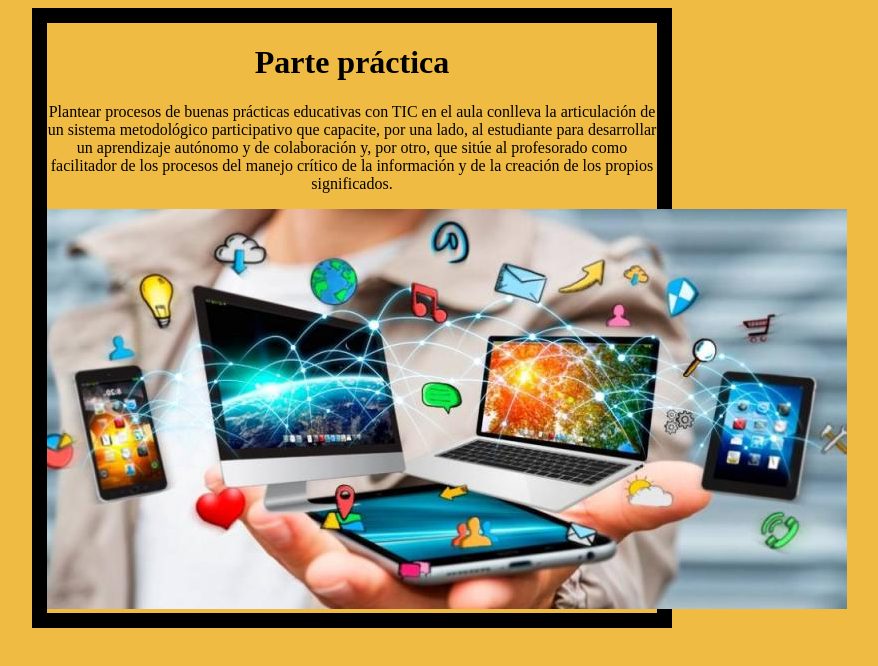
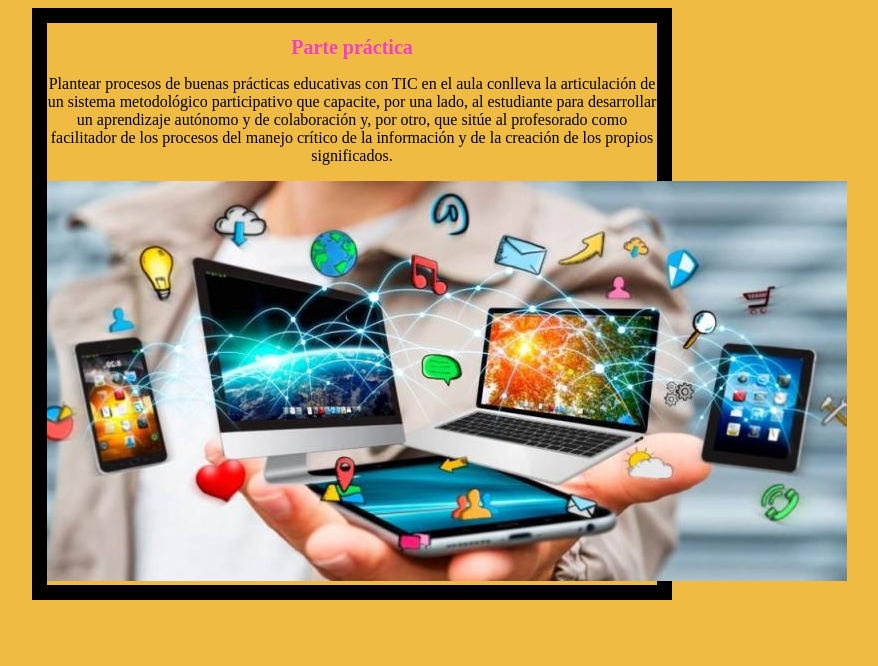
Before and after one commit to paulaacc5/miweb, a plain HTML site: page prácticas.html in a window 1280 px wide. Shown: the whole page, without its empty margins (288-1166 px from the left). Drawn offline with Linux system fonts and the light colour scheme.

Commit message:
Add files via upload

```diff
--- a/prácticas.html
+++ b/prácticas.html
@@ -3,7 +3,7 @@
     <head>
         <title>Mi primera web</title>
         <style>
-            #paula{color: #ef42c2; font-size:20px}
+            .paula{color: #ef42c2; font-size:20px}
             h2{color: #ef42c2; font-size:20px}
             h3{color: #ef42c2; font-size:20px}
             body{ margin-left:25%; margin-right:25%; background: #efbb42;  text-align: center; border: 15px solid;}
```
